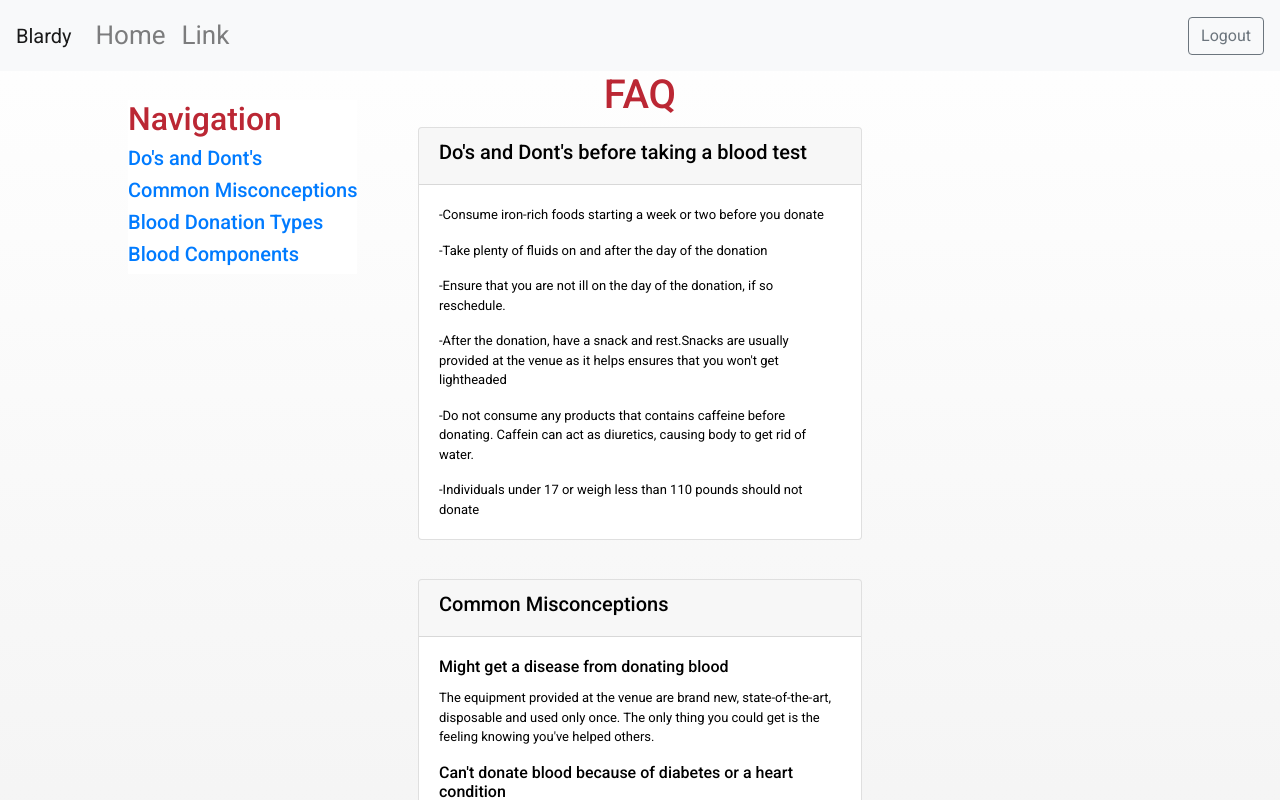
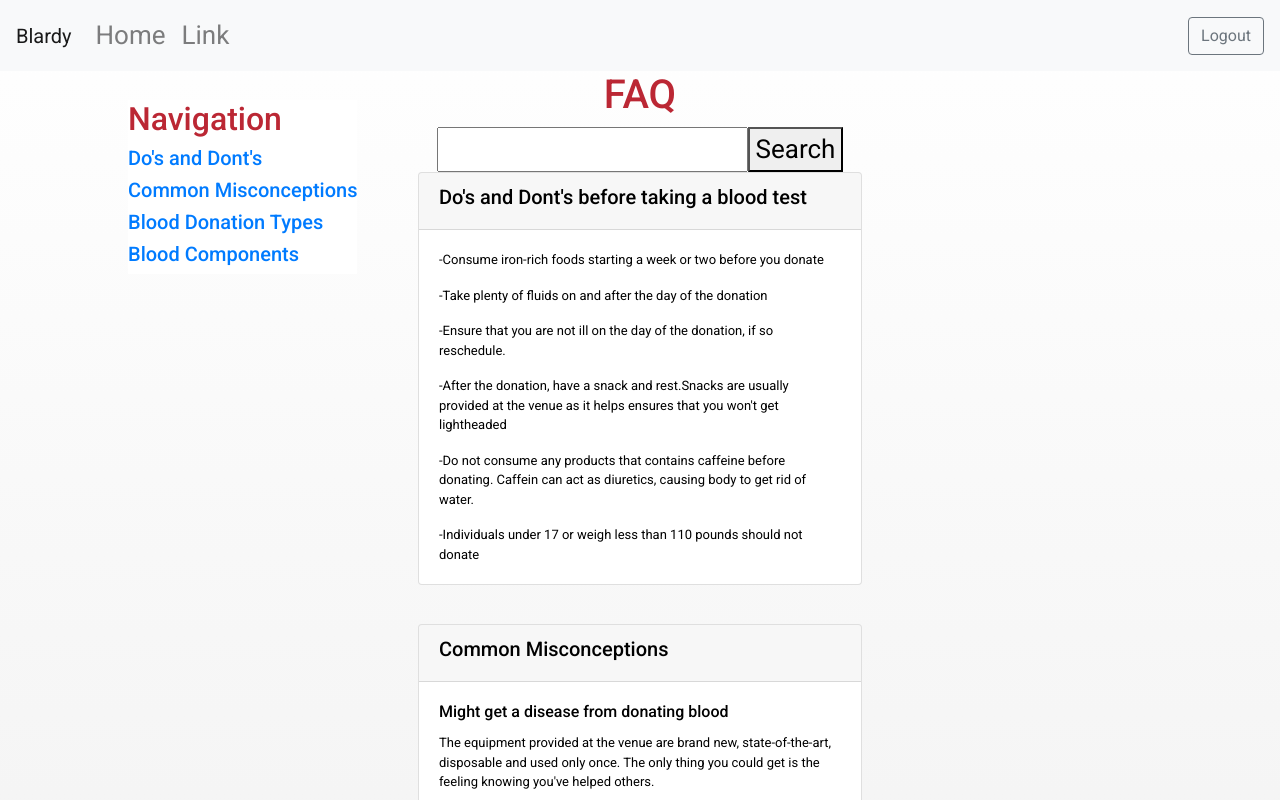
Before and after one commit to shenyang44/team-osm-react, a React (Create React App) app: page /faq in a window 1280 px wide. Shown: the top 800 px of the page. Built offline with nearby package versions, Linux system fonts and the light colour scheme; no server answers.

Commit message:
Updated Search Bar FAQ

```diff
--- a/src/components/FAQCard.js
+++ b/src/components/FAQCard.js
@@ -2,10 +2,30 @@ import React, { useState } from "react";
 import Card from "react-bootstrap/Card";
 
 const FAQCard = () => {
+  const [searchInfo, setSearchInfo] = useState();
+
+  const handleChange = e => {
+    let searchthing = e.target.value;
+    setSearchInfo(searchthing);
+  };
+  const sendToSearch = e => {
+    e.preventDefault();
+    window.open(`https:///www.google.com/search?q=${searchInfo}`);
+  };
+
   return (
     <>
       <center>
         <h1>FAQ</h1>
+        <form onSubmit={sendToSearch}>
+          <input
+            value={searchInfo}
+            onChange={e => {
+              handleChange(e);
+            }}
+          ></input>
+          <button type="submit">Search</button>
+        </form>
       </center>
       <div style={{ width: "40%" }}>
         <Card>
--- a/src/components/Switch.js
+++ b/src/components/Switch.js
@@ -6,6 +6,7 @@ const Switch = ({ isOn, handleToggle }) => {
     <>
       <div className="toggler">
         <input
+          placeholder="Log In"
           checked={isOn}
           onChange={handleToggle}
           className="react-switch-checkbox"
@@ -18,8 +19,8 @@ const Switch = ({ isOn, handleToggle }) => {
           className="react-switch-label"
           htmlFor={`react-switch-new`}
         >
-          login
           <span className={`react-switch-button`} />
+          <span style={{ marginLeft: "50px" }}></span>
         </label>
       </div>
     </>
```
